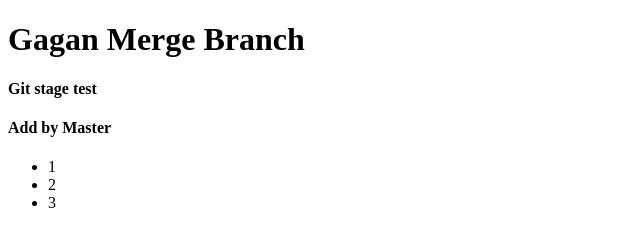
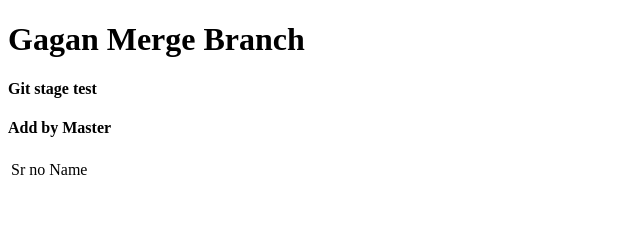
Before and after one commit to gaganpabbly/test_repo, a website: page index.html in a window 1280 px wide. Shown: the full height of the page, 0-640 px from the left. Drawn offline with Linux system fonts and the light colour scheme.

Commit message:
test branch commit 4

```diff
--- a/index.html
+++ b/index.html
@@ -12,11 +12,14 @@
     <h4>Git stage test</h4>
     <h4>Add by Master</h4>
 
-    <ul>
-        <li>1</li>
-        <li>2</li>
-        <li>3</li>
-    </ul>
+    <table>
+        <tbody>
+            <tr>
+                <td>Sr no</td>
+                <td>Name</td>
+            </tr>
+        </tbody>
+    </table>
 </body>
 
 </html>
```
